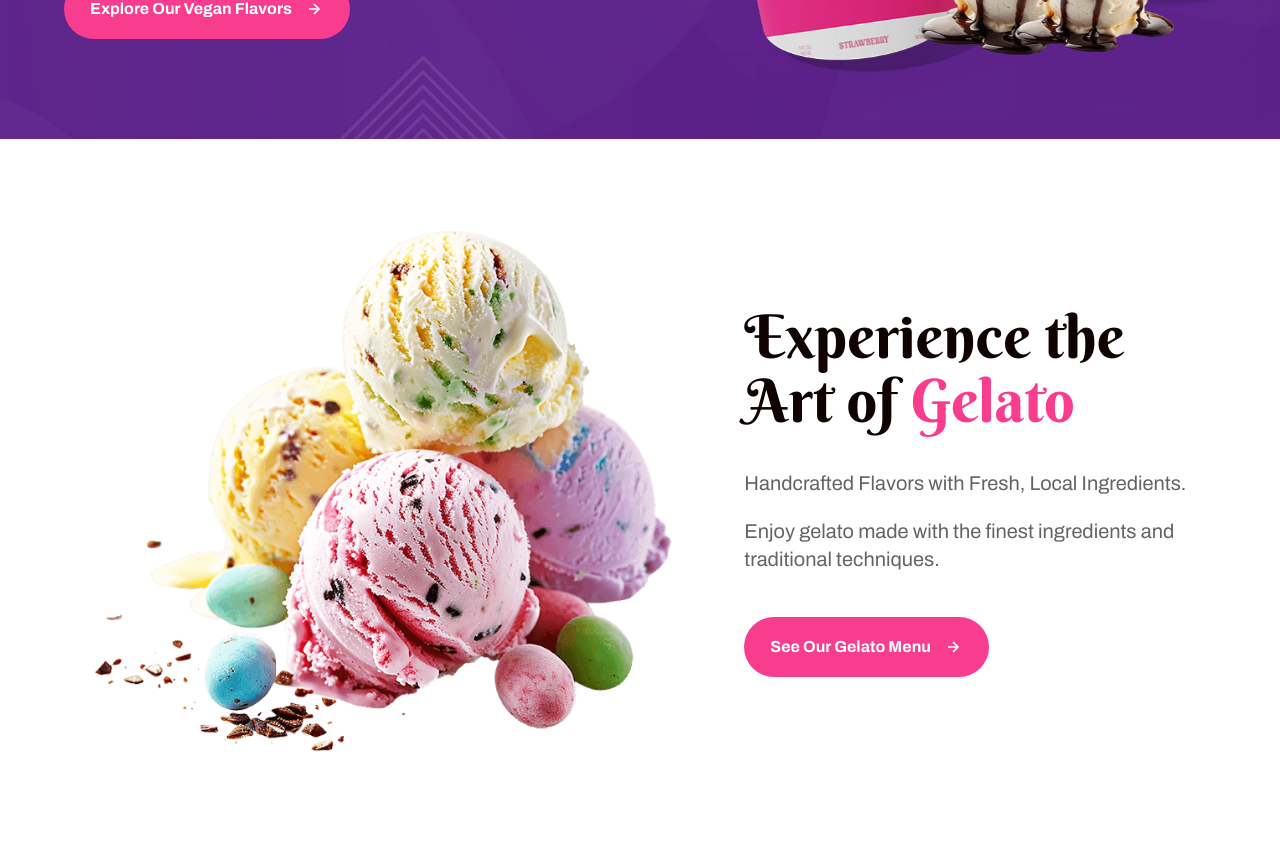
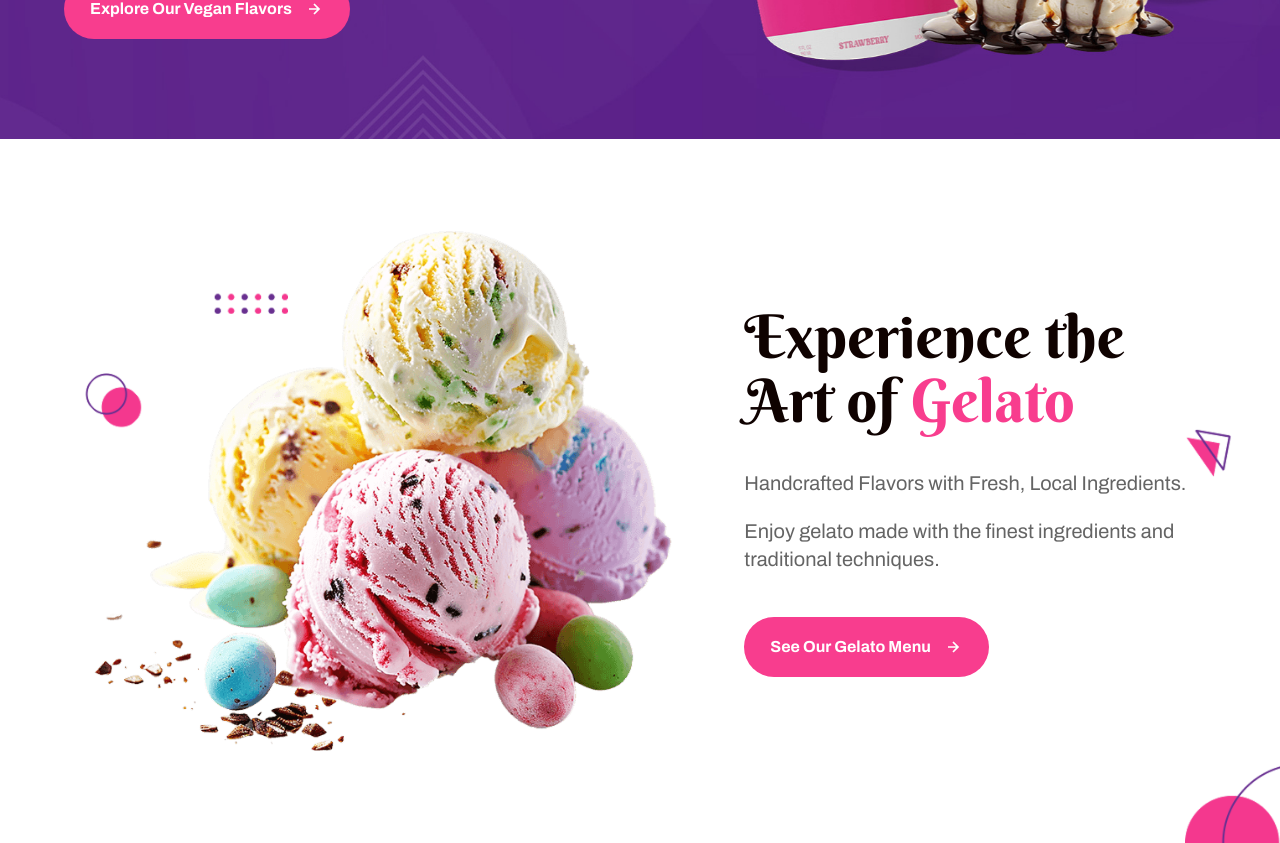
Before and after one commit to darvorl/ice-cream-landing, a React (Vite) app: page / in a window 1280 px wide. Shown: the part 580-1423 px from the top of the page. Built offline with nearby package versions, Linux system fonts and the light colour scheme.

Commit message:
add: background image for feature section

```diff
--- a/src/App.jsx
+++ b/src/App.jsx
@@ -18,7 +18,7 @@ const App = () => {
           <Button content="Explore Our Vegan Flavors" color="F83D8E" />
         </div>
       </section>
-      <section className="">
+      <section className="bg-[url(/feature-bg.png)] bg-no-repeat bg-cover bg-center">
         <div className="py-23 max-w-[1440px] mx-auto px-16 flex gap-18 items-center justify-center">
           <img
             className="max-h-[520px]"
```
Also changed, not shown: public/feature-bg.png (added).
